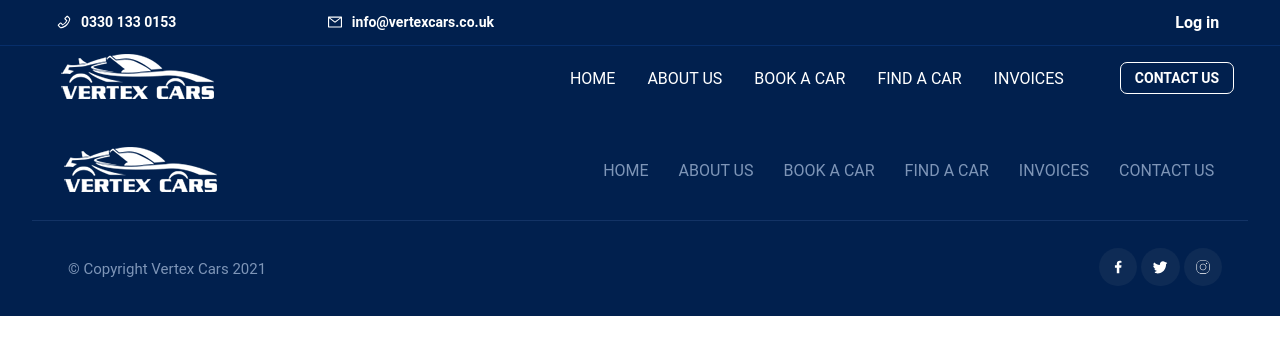
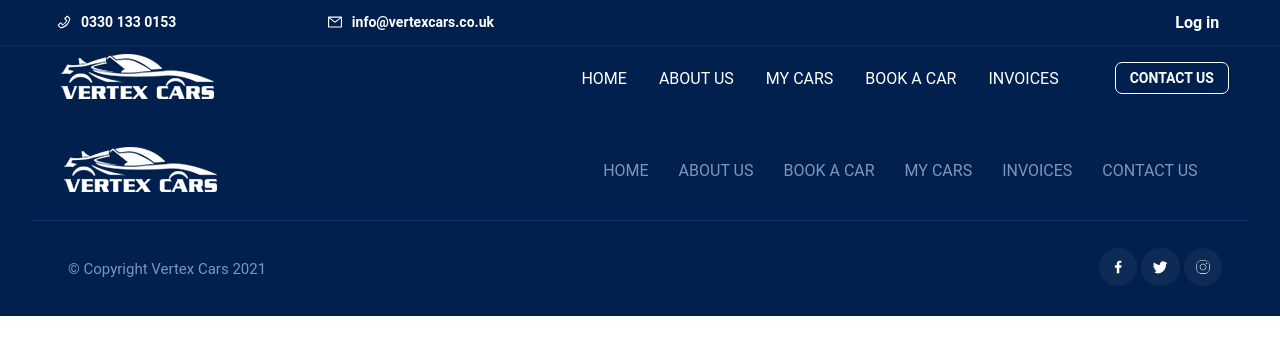
Before and after one commit to kashifshah5898/Vertex-car-React, a React (Create React App) app: page /My-Cars in a window 1280 px wide. Shown: the top 354 px of the page. Built offline with nearby package versions, Linux system fonts and the light colour scheme.

Commit message:
Add my cars component trying to add bootstrap

```diff
--- a/src/App.js
+++ b/src/App.js
@@ -13,6 +13,7 @@ import Forget from "./Components/Loginform/Forget";
 import Invoices from "./Components/Invoiceform/Invoiceform.jsx";
 import InvoicePage from "./Components/Invoicepage/invoicepage";
 import { InvoiceProvider } from "./Components/Invoicepage/InvoiceContext";
+import MyCars from "./Components/MyCars";
 const App = () => {
   const location = useLocation();
   const isEmployeePanelRendering = location.pathname === "/";
@@ -27,6 +28,7 @@ const App = () => {
           <Route path="/Home" element={<Home />} />
           <Route path="/about" element={<About />} />
           <Route path="/Findacar" element={<Findacar />} />
+          <Route path="/My-Cars" element={<MyCars />} />
           <Route path="/Contactus" element={<Contactus />} />
           <Route path="/forget" element={<Forget />} />
           <Route
--- a/src/Components/Footer/Footer.jsx
+++ b/src/Components/Footer/Footer.jsx
@@ -1,11 +1,13 @@
-import React from 'react';
+import React from "react";
 import "./Footer.css";
 import logo from "../../Assests/vertex-car-logo.png";
-import { Link } from 'react-router-dom';
-import FacebookIcon from '../../Assests/Facebookicon';
+import { Link } from "react-router-dom";
+import FacebookIcon from "../../Assests/Facebookicon";
 const Footer = () => {
   return (
-    <div className="vc-container"> <div className='footer-main'>
+    <div className="vc-container">
+      {" "}
+      <div className="footer-main">
         <div className="vc-footer-wrap">
           <footer className="footer">
             <Link to="/Home" className="footer__brand">
@@ -23,7 +25,7 @@ const Footer = () => {
                   <Link to="/Findacar">BOOK A CAR</Link>
                 </div>
                 <div className="footer__collapsable">
-        <Link to="/Findacar">FIND A CAR</Link>
+                  <Link to="/My-Cars">MY CARS</Link>
                 </div>
                 <div className="footer__collapsable">
                   <Link to="/invoice-details">INVOICES</Link>
@@ -38,13 +40,16 @@ const Footer = () => {
             <div className="copyright">© Copyright Vertex Cars 2021</div>
             <div className="footer-social-links">
               <div className="icons-social">
-           <div className=""><FacebookIcon className="facebook"/></div></div>
+                <div className="">
+                  <FacebookIcon className="facebook" />
                 </div>
               </div>
             </div>
-  </div></div>
-
+          </div>
+        </div>
+      </div>
+    </div>
   );
-}
+};
 
 export default Footer;
--- /dev/null
+++ b/src/Components/MyCars.jsx
@@ -0,0 +1,78 @@
+import React from "react";
+
+const MyCars = () => {
+  <div className="vc-container">
+    <div className="invoice-page">
+      <div className="invoice-card-heading">
+        <h2>My Cars</h2>
+      </div>
+      {/* <div className="saved-invoices">
+        {invoices.length === 0 ? (
+          <div className="no-invoices-message">Nothing to show</div>
+        ) : (
+          invoices.map((invoice, index) => (
+            <div
+              key={index}
+              className="saved-invoice"
+              onMouseEnter={() => setHoveredIndex(index)}
+              onMouseLeave={() => setHoveredIndex(null)}
+            >
+              <div className="invoice-cardsaved-img">
+                <img src={invoice.img} alt="" />
+              </div>
+              <div className="invoice-cardsaved-main">
+                <div className="invoicecard-type">{invoice.type}</div>
+                <div className="invoicecard-company">{invoice.company}</div>
+                <div className="invoice-card-capacity">{invoice.capacity}</div>
+                <div className="invoicecard-price">{invoice.price}</div>
+                {editIndex === index ? (
+                  <div className="change-input-field">
+                    <div className="invoices-change-field">
+                      <input
+                        type="text"
+                        value={editedCompany}
+                        onChange={(e) => setEditedCompany(e.target.value)}
+                      />
+                    </div>
+                    <div className="cancel-save-btn">
+                      <button onClick={() => handleSaveEditedCompany(index)} className="Save-btn">
+                        Save
+                      </button>
+                      <button onClick={handleCancelEdit} className="cancel-btn">
+                        Cancel
+                      </button>
+                    </div>
+                  </div>
+                ) : (
+                  <div className="company-actions">
+                    {hoveredIndex === index && (
+                      <>
+                        <div className="edit-invoice-button">
+                          <button onClick={() => handleEditCompany(index, invoice.company)}>
+                            <EditOutlined />
+                          </button>
+                        </div>
+                        <div className="delete-invoice-button">
+                          <button
+                            onClick={() => {
+                              const newInvoices = invoices.filter((_, i) => i !== index);
+                              setInvoices(newInvoices);
+                            }}
+                          >
+                            <DeleteOutlined />
+                          </button>
+                        </div>
+                      </>
+                    )}
+                  </div>
+                )}
+              </div>
+            </div>
+          ))
+        )}
+      </div> */}
+    </div>
+  </div>;
+};
+
+export default MyCars;
--- a/src/Components/Navbar/Navbar.css
+++ b/src/Components/Navbar/Navbar.css
@@ -1,13 +1,13 @@
-.vc-container{
+.vc-container {
   width: 100%;
   margin: 0px auto;
-    max-width: 1280px;
-	overflow: hidden
+  /* max-width: 1280px; */
+  overflow: hidden;
   /* box-sizing: border-box; */
 }
-@import url('https://fonts.googleapis.com/css?family=Roboto&display=swap');
-*{
-    font-family: 'Roboto', sans-serif;
+@import url("https://fonts.googleapis.com/css?family=Roboto&display=swap");
+* {
+  font-family: "Roboto", sans-serif;
 }
 .nav {
   /* position: fixed; */
@@ -24,14 +24,12 @@
   grid-template-areas:
     "collapser brand"
     "collapsable collapsable";
-
 }
 
 .nav__collapser {
   grid-area: collapser;
   width: 30px;
 }
-
 
 .nav__cta {
   display: flex;
@@ -52,7 +50,7 @@ margin-left: 12%;
   color: white;
   transition: padding 500ms ease, max-height 250ms ease;
 }
-.nav__collapsable a:hover{
+.nav__collapsable a:hover {
   color: #007bff;
   transition: all 0.5s;
 }
@@ -96,7 +94,6 @@ color: white;
   }
 }
 
-
 .nav__collapsable a {
   text-decoration: none;
   color: inherit;
@@ -116,27 +113,25 @@ color: white;
   font-weight: bold;
   border: 1px solid white;
 }
-.nav__cta :hover{
+.nav__cta :hover {
   color: #3190f6;
   border: 1px solid #3190f6;
   transition: all 1s;
 }
 
-.vc-navbar-login{
+.vc-navbar-login {
   display: flex;
   width: 100%;
   background-color: #01204e;
   border-bottom: 1px solid #072e6a;
 }
-.login-phone-main{
+.login-phone-main {
   display: flex;
   width: 50%;
   color: white;
-
-
 }
 
-.login-phone-no{
+.login-phone-no {
   display: flex;
   width: 100%;
   align-items: center;
@@ -144,27 +139,24 @@ color: white;
   font-size: 14px;
   margin-left: 20%;
 }
-.phone-no a{
+.phone-no a {
   text-decoration: none;
   cursor: pointer;
   color: white;
   font-weight: 700;
-
 }
-.phone-no :hover{
+.phone-no :hover {
   color: #007bff;
-
 }
-.login-email-main{
+.login-email-main {
   display: flex;
   width: 50%;
   color: white;
-
 }
-.vc-choose{
+.vc-choose {
   position: relative;
 }
-.login-email{
+.login-email {
   display: flex;
   width: 100%;
   align-items: center;
@@ -172,10 +164,10 @@ color: white;
   font-size: 14px;
   margin-left: 15%;
 }
-.email a:hover{
+.email a:hover {
   color: #007bff;
 }
-.email a{
+.email a {
   cursor: pointer;
 
   text-decoration: none;
@@ -186,9 +178,8 @@ color: white;
   width: 60%;
   text-align: right;
   margin: 1%;
-
 }
-.login-button a{
+.login-button a {
   text-decoration: none;
   border: none;
   color: white;
@@ -196,7 +187,7 @@ text-decoration: none;
   font-weight: 700;
   margin-right: 7%;
 }
-.vc-question{
+.vc-question {
   width: 100%;
   background-color: #dae1ff;
 }
@@ -213,34 +204,33 @@ text-decoration: none;
   z-index: 1000; /* Adjust this value as needed */
   background-color: #01204e; /* Sticky navbar background color */
 }
-  .contact-us{
+.contact-us {
   width: 50%;
   display: flex;
 }
-  @media (max-width:500px) {
-	.vc-navbar-login{
+@media (max-width: 500px) {
+  .vc-navbar-login {
     flex-direction: column-reverse;
   }
-	.login-phone-main{
+  .login-phone-main {
     width: 50%;
     padding-left: 10%;
   }
-	.login-phone-no{
+  .login-phone-no {
     margin-left: 0px !important;
     text-align: center;
-
   }
-	.login-email-main{
+  .login-email-main {
     width: 50%;
     margin-right: 10%;
   }
-	.login-button{
+  .login-button {
     /* flex-direction: column-reverse;
 		text-align: center; */
     width: 100%;
     text-align: center;
   }
-	.contact-us{
+  .contact-us {
     display: flex;
     align-items: center;
     width: 100%;
@@ -250,7 +240,7 @@ padding-left: 10%;
   position: fixed;
   bottom: 20px;
   right: 20px;
-	background-color:#ffdd03;
+  background-color: #ffdd03;
   color: white;
   border: none;
   padding: 10px 10px;
--- a/src/Components/Navbar/Navbar.jsx
+++ b/src/Components/Navbar/Navbar.jsx
@@ -70,8 +70,8 @@ const Navbar = () => {
             <div className={`nav__collapsable ${navExpanded ? "expanded" : ""}`}>
               <Link to="/Home">HOME</Link>
               <Link to="/about">ABOUT US</Link>
+              <Link to="/My-Cars">MY CARS</Link>
               <Link to="/Findacar">BOOK A CAR</Link>
-              <Link to="/Findacar">FIND A CAR</Link>
               <Link to="/invoice-details">INVOICES</Link>
 
               <div className="nav__cta">
```
Lines whose indentation alone changed are shown as unchanged.
